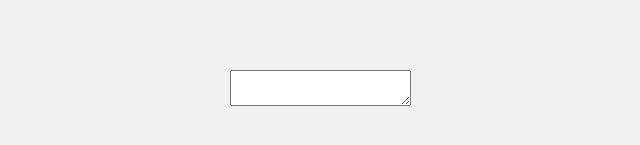
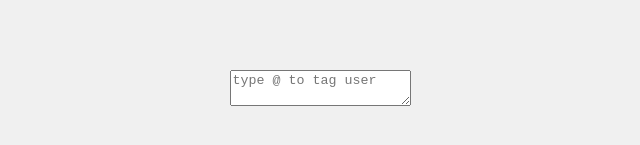
Before and after one commit to smeekas/machine-coding, a React (Vite) app: page /tag in a window 1280 px wide. Shown: the part 349-494 px from the top of the page, without its empty margins (320-960 px from the left). Built offline with nearby package versions, Linux system fonts and the light colour scheme.

Commit message:
tag user: added placeholder to text area

```diff
--- a/src/components/TagUser/TagUser.tsx
+++ b/src/components/TagUser/TagUser.tsx
@@ -48,16 +48,19 @@ function TagUser() {
   };
   const textToBeSearched = open !== null ? areaContent.slice(open + 1) : "";
   return (
+    <>
       <div>
         <textarea
           value={areaContent}
           onChange={(e) => setAreaContent(e.target.value)}
           onKeyDownCapture={onKeyDownHandler}
+          placeholder="type @ to tag user"
         />
         {open !== null && (
           <ListOfUser onClick={onClickHandler} text={textToBeSearched} />
         )}
       </div>
+    </>
   );
 }
 
```
Lines whose indentation alone changed are shown as unchanged.
